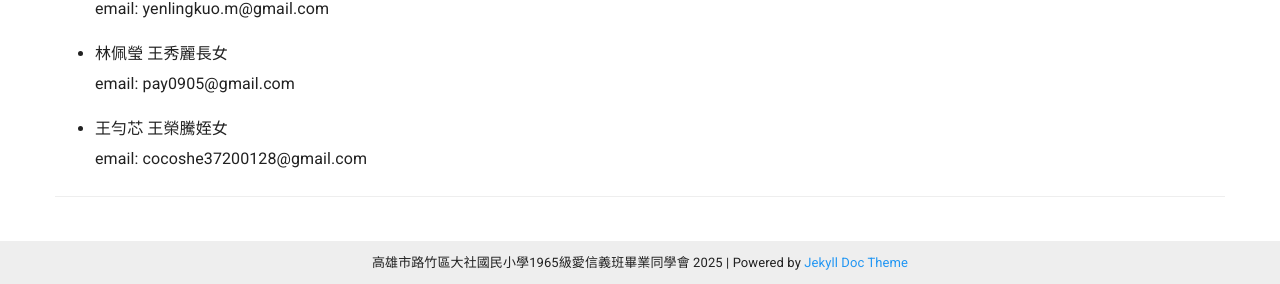
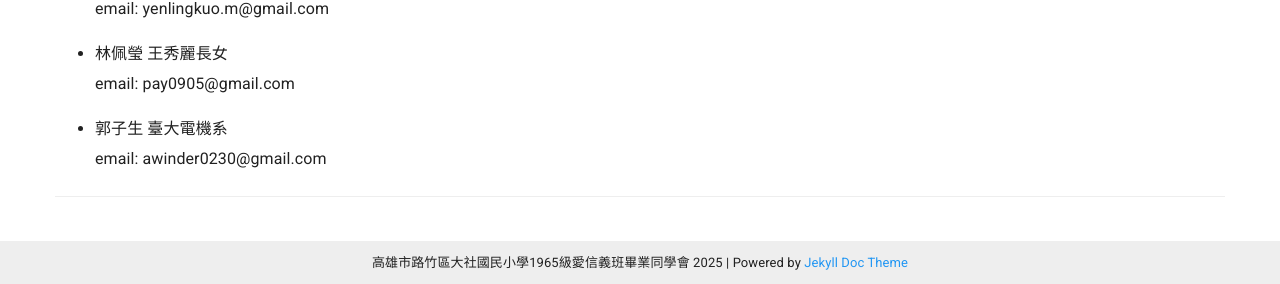
Before and after one commit to dashe1965/dashe1965.github.io, a Jekyll site: the page built from _docs/contact/contact.md, in a window 1280 px wide and 1081 px high. Shown: the part 794-1078 px from the top of the window. Built offline with Jekyll 4.4.1, drawn with Linux system fonts in a browser that asks for light colours; nearby versions of some CDN libraries.

Commit message:
Update contact.md

```diff
--- a/_docs/contact/contact.md
+++ b/_docs/contact/contact.md
@@ -23,5 +23,5 @@ sectionid: contact
 - 林佩瑩 王秀麗長女<br/>
   email: pay0905@gmail.com
 
-- 王勻芯 王榮騰姪女<br/>
-  email: cocoshe37200128@gmail.com
+- 郭子生 臺大電機系<br/>
+  email: awinder0230@gmail.com
```
